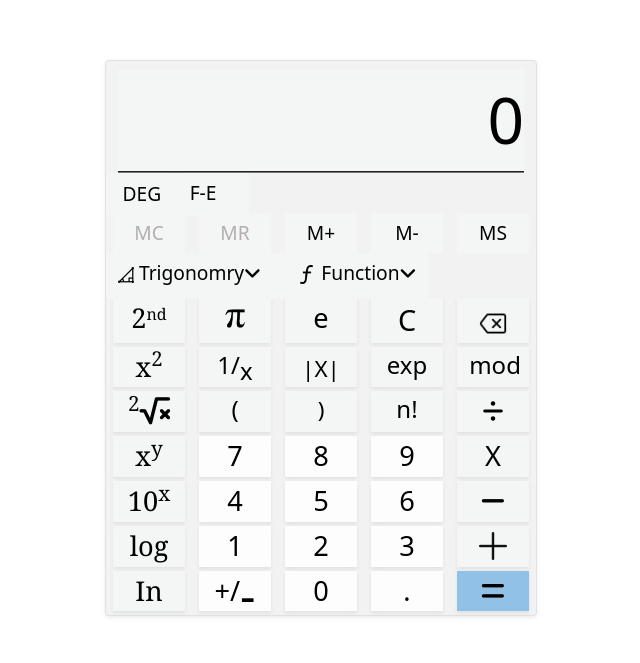
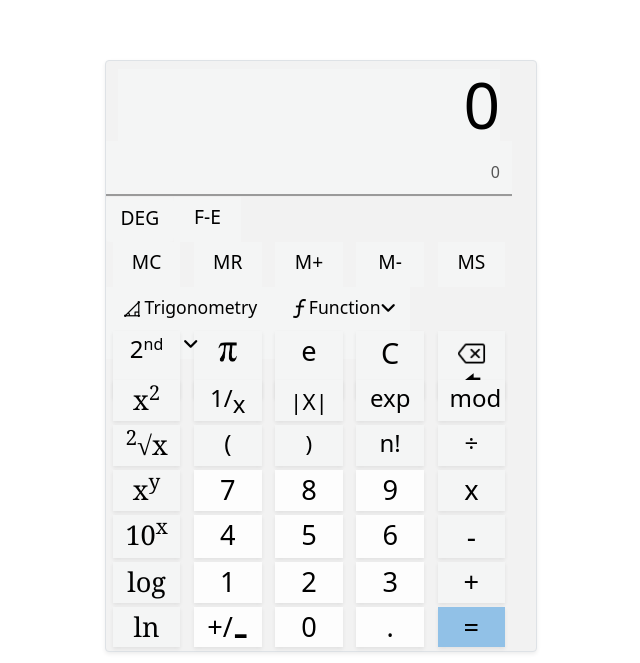
Before and after one commit to jigar28-Git/JavaScript-Practical, a plain HTML site: page index.html in a window 1280 px wide. Shown: the part 180-843 px from the top of the page, without its empty margins (319-959 px from the left). Before the commit the page ends 807 px from the top, so only its background shows below. Drawn offline with nearby package versions, Linux system fonts and the light colour scheme; files that its build step writes are made by us from their sources; files whose address does not match are found by name.

Commit message:
cals fineal

```diff
--- a/CSS/style.css
+++ b/CSS/style.css
@@ -15,7 +15,6 @@
 }
 .container {
   width: 27rem;
-  /* margin-right: 10px; */
 }
 .calculator {
   background-color: #f2f2f2;
@@ -41,10 +40,23 @@
   width: 1.7rem;
   height: 1.7rem;
 }
+/* For Input Bar */
 .input-bar {
-  height: 7rem;
+  height: 5rem;
+}
+.ans-input-bar{
+  height: 3.5rem;
 }
 input {
+  border-top-style: hidden;
+  border-right-style: hidden;
+  border-left-style: hidden;
+  border-bottom-style: hidden;
+  background-color: #f4f5f5;
+  outline: none;
+}
+.ans-input-bar
+{
   border-top-style: hidden;
   border-right-style: hidden;
   border-left-style: hidden;
@@ -52,14 +64,45 @@ input {
   background-color: #f4f5f5;
   outline: none;
 }
+/* For Input Bar */
+/* For Dropdown btn */
+.dropbtn {
+  border: none;
+  cursor: pointer;
+}
+.dropdown {
+  position: relative;
+  display: inline-block;
+}
+.dropdown-content {
+  display: none;
+  position: absolute;
+  background-color: #f9f9f9;
+  min-width: 120px;
+  z-index: 1;
+}
+.dropdown-content a {
+  color: black;
+  padding: 8px 8px;
+  text-decoration: none;
+  display: block;
+}
+.dropdown-content a:hover {background-color: #f1f1f1}
+
+.dropdown:hover .dropdown-content {
+  display: block;
+}
+.dropdown:hover .dropbtn {
+}
+/* Button Over */
 
 .row-2,
 col {
-  height: 2.5rem;
+  height: 2.8rem;
 }
 .row-3,
 col {
-  height: 2.5rem;
+  height: 2.8rem;
 }
 .row-4,
 col {
@@ -91,7 +134,8 @@ col {
   background-color: #3da5fa;
 }
 .row, button {
-    border: none;
-    outline: none;
-    background: none;
+  width: 100%;
+  border: none;
+  outline: none;
+  background: none;
 }
--- a/index.html
+++ b/index.html
@@ -32,176 +32,204 @@
 
 
     <div class="container-fluid">
-      <div class="container border calculator shadow-sm rounded">
+      <!-- Calculator Start -->
+      <div class="container border calculator shadow-sm rounded" id="calculator">
+        <!-- input start -->
         <div class="row row-1 d-flex">
           <div class="col-12 input-bar d-flex justify-content-end">
             <input type="text" style="font-size: 4rem;" class="w-100 mt-2 text-end" value="0" id="myInput" onkeypress="changefontsize()" onchange="changefontsize()" maxlength="23">
           </div>
         </div>
-
+        <!-- input End -->
+        <!-- ans input Start-->
+        <div class="row row-1 d-flex">
+          <div class="col-12 ans-input-bar d-flex justify-content-end">
+            <input type="text" style="font-size: 1rem;" class="w-100 mt-2 text-end" value="0" id="ansInput" onkeypress="changefontsize()" onchange="changefontsize()" maxlength="23" disabled>
+          </div>
+        </div>
+        <!-- ans input End-->
         <div class="row row-2 d-flex">
           <div class="col-2 functionscolor btn">
-            <button><span style="font-size: 1.2rem;">DEG</span></button>
+            <span style="font-size: 1.2rem;"> <button>DEG</button></span>
           </div>
           <div class="col-2 functionscolor">
-            <button><span style="font-size: 1.2rem;">F-E</span></button>
+            <span style="font-size: 1.2rem;"> <button>F-E</button></span>
           </div>
         </div>
 
         <div class="row row-3 d-flex justify-content-around text-center">
           <div class="col-2 functionscolor">
-            <button><span style="font-size: 1.2rem; color: rgb(179, 175, 175);">MC</span></button>
+            <span style="font-size: 1.2rem; color: rgb(179, 175, 175);"><button>MC</button></span>
           </div>
           <div class="col-2 functionscolor">
-            <button><span style="font-size: 1.2rem; color: rgb(179, 175, 175);">MR</span></button>
+            <span style="font-size: 1.2rem; color: rgb(179, 175, 175);"><button>MR</button></span>
           </div>
           <div class="col-2 functionscolor">
-            <button><span style="font-size: 1.2rem;">M+</span></button>
+            <span style="font-size: 1.2rem;"><button>M+</button></span>
           </div>
           <div class="col-2 functionscolor">
-            <button><span style="font-size: 1.2rem;">M-</span></button>
+            <span style="font-size: 1.2rem;"><button>M-</button></span>
           </div>
           <div class="col-2 functionscolor">
-            <button><span style="font-size: 1.2rem;">MS</span></button>
+            <span style="font-size: 1.2rem;"><button>MS</button></span>
           </div>
         </div>
-
+        <!-- Trigonometry &Function Start-->
         <div class="row row-4 d-flex">
           <div class="col-5 functionscolor">
-            <button><span style="font-size: 1.2rem;"><img src="img/trigonometry-icon-18-16.png" alt="Trigonomr"> Trigonomry<i class="fa-solid fa-angle-down"></i></span></button>
+
+            <div class="dropdown">
+              <button class="dropbtn"><span style="font-size: 1.1rem;"><img src="img/trigonometry-icon-18-16.png" alt="Trigonomr"> Trigonometry<i class="fa-solid fa-angle-down"></i></span></button>
+              <div class="dropdown-content text-center">
+                <div class="col"><button>Sin</button></div>
+                <div class="col"><button>Cos</button></div>
+                <div class="col"><button>Tan</button></div>
+                <div class="col"><button>Csc</button></div>
+                <div class="col"><button>Sec</button></div>
+                <div class="col"><button>Cot</button></div>
+              </div>
+            </div>
           </div>
           <div class="col-4 functionscolor">
-            <button><span style="font-size: 1.2rem;"><img src="img/formula.png" class="formula" alt="formula"> Function<i class="fa-solid fa-angle-down"></i></span></button>
+            <button><span style="font-size: 1.1rem;"><img src="img/formula.png" class="formula" alt="formula">Function<i class="fa-solid fa-angle-down"></i></span></button>
           </div>
         </div>
-
+        <!-- Trigonometry &Function Start-->
+        <!-- nd, pi, e, C, clear start -->
         <div class="row row-5 d-flex justify-content-around text-center">
           <div class="col-2 functionscolor shadow-sm">
-            <button><span style="font-size: 1.7rem; font-family: Cambria, Cochin, Georgia, Times, 'Times New Roman', serif;">2<sup style="font-size: 1rem;" >nd</sup> </span></button>
+            <button>2<sup style="font-size: 1rem;">nd</sup></button>
           </div>
           <div class="col-2 functionscolor shadow-sm">
-            <button><span style="font-size: 1.5rem;"><img src="img/Pi-symbol.svg.png" class="pi" alt="pi"></span></button>
+            <span style="font-size: 1.5rem;"><button><img src="img/Pi-symbol.svg.png" class="pi" alt="pi" /></button></span>
           </div>
           <div class="col-2 functionscolor shadow-sm">
-            <button><span style="font-size: 1.7rem;">e</span></button>
+            <span style="font-size: 1.7rem;"><button>e</button></span>
           </div>
           <div class="col-2 functionscolor shadow-sm">
-            <button><span style="font-size: 1.8rem;">C</span></button>
+            <span style="font-size: 1.8rem;"><button>C</button></span>
           </div>
           <div class="col-2 functionscolor shadow-sm">
-            <button><span style="font-size: 1.2rem;"><img src="img/backspace.png" class="delete" alt=""></span></button>
+            <span style="font-size: 1.2rem;"><button><img src="img/backspace.png" id="clear" class="delete" alt="">🡄</button></span>
           </div>
         </div>
-
+        <!-- nd, pi, e, C, clear End -->
+        <!-- x2, 1/x, |x|, exp, mod Start -->
         <div class="row row-6 my-1 d-flex justify-content-around text-center">
           <div class="col-2 functionscolor shadow-sm">
-            <button><span style="font-size: 1.7rem; font-family: Cambria, Cochin, Georgia, Times, 'Times New Roman', serif;">x<sup>2</sup> </span></button>
+            <span style="font-size: 1.7rem; font-family: Cambria, Cochin, Georgia, Times, 'Times New Roman', serif;"><button>x<sup>2</sup></button></span>
           </div>
           <div class="col-2 functionscolor shadow-sm">
-            <button><span style="font-size: 1.5rem;">1/<sub style="font-size: 1.5rem;">x</sub></span></button>
+            <span style="font-size: 1.5rem;"><button>1/<sub style="font-size: 1.5rem;">x</sub></button></span>
           </div>
           <div class="col-2 functionscolor shadow-sm">
-            <button><div class="x"><span class="" style="font-size: 1.4rem;">|X|</span></div></button>
+            <div class="x"><span class="" style="font-size: 1.4rem;"><button>|X|</button></span></div>
           </div>
           <div class="col-2 functionscolor shadow-sm">
-            <button><span style="font-size: 1.5rem;">exp</span></button>
+            <span style="font-size: 1.5rem;"><button>exp</button></span>
           </div>
           <div class="col-2 functionscolor shadow-sm">
-            <button><span style="font-size: 1.5rem;">mod</span></button>
+            <span style="font-size: 1.5rem;"><button>mod</button></span>
           </div>
         </div>
-
+        <!-- x2, 1/x, |x|, exp, mod End -->
+        <!-- 2√x, (, ), n!, ÷ Start -->
         <div class="row row-7 my-1 d-flex justify-content-around text-center">
           <div class="col-2 functionscolor shadow-sm">
-            <button><span style="font-size: 1.7rem; font-family: Cambria, Cochin, Georgia, Times, 'Times New Roman', serif;"><sup style="font-size: 1.3rem;">2</sup><i class="fa-solid fa-square-root-variable square-root"></i></span></button>
+            <span style="font-size: 1.7rem; font-family: Cambria, Cochin, Georgia, Times, 'Times New Roman', serif;"><button><sup style="font-size: 1.3rem;">2</sup>√x</button></span>
           </div>
           <div class="col-2 functionscolor shadow-sm">
-            <button><span style="font-size: 1.5rem;">(</sub></span></button>
+            <span style="font-size: 1.5rem;"><button>(</button></sub></span>
           </div>
           <div class="col-2 functionscolor shadow-sm">
-            <button><span class="" style="font-size: 1.4rem;">)</span></button>
+            <span class="" style="font-size: 1.4rem;"><button>)</button></span>
           </div>
           <div class="col-2 functionscolor shadow-sm">
-            <button><span style="font-size: 1.5rem;">n!</span></button>
+            <span style="font-size: 1.5rem;"><button>n!</button></span>
           </div>
           <div class="col-2 functionscolor shadow-sm">
-            <button><span style="font-size: 1.5rem;"><i class="fa-solid fa-divide mt-2"></i></span></button>
+           <span style="font-size: 1.5rem;"><button>÷</button></span>
           </div>
         </div>
-
+        <!-- 2√x, (, ), n!, ÷ End -->
+        <!-- xy, 7, 8, 9, * Start -->
         <div class="row row-8 my-1 d-flex justify-content-around text-center">
           <div class="col-2 functionscolor shadow-sm">
             <button><span style="font-size: 1.7rem; font-family: Cambria, Cochin, Georgia, Times, 'Times New Roman', serif;">x<sup style="font-size: 1.3rem;">y</sup></span></button>
           </div>
           <div class="col-2 numberscolor shadow-sm">
-            <button><span style="font-size: 1.7rem;">7</sub></span></button>
+            <span style="font-size: 1.7rem;"><button>7</button></span>
           </div>
           <div class="col-2 numberscolor shadow-sm">
-            <button><span class="" style="font-size: 1.7rem;">8</span></button>
+           <span class="" style="font-size: 1.7rem;"><button>8</button></span>
           </div>
           <div class="col-2 numberscolor shadow-sm">
-            <button><span style="font-size: 1.7rem;">9</span></button>
+            <span style="font-size: 1.7rem;"><button>9</button></span>
           </div>
           <div class="col-2 functionscolor shadow-sm">
-            <button><span style="font-size: 1.7rem;">X</span></button>
+            <span style="font-size: 1.7rem;"><button>x</button></span>
           </div>
         </div>
-
+        <!-- xy, 7, 8, 9, * End -->
+        <!-- 10x, 4, 5, 6, - Start -->
         <div class="row row-9 my-1 d-flex justify-content-around text-center">
           <div class="col-2 functionscolor shadow-sm">
             <button><span style="font-size: 1.7rem; font-family: Cambria, Cochin, Georgia, Times, 'Times New Roman', serif;">10<sup style="font-size: 1.3rem;">x</sup></span></button>
           </div>
           <div class="col-2 numberscolor shadow-sm">
-            <button><span style="font-size: 1.7rem;">4</sub></span></button>
+            <span style="font-size: 1.7rem;"><button>4</button></span>
           </div>
           <div class="col-2 numberscolor shadow-sm">
-            <button><span class="" style="font-size: 1.7rem;">5</span></button>
+            <span class="" style="font-size: 1.7rem;"><button>5</button></span>
           </div>
           <div class="col-2 numberscolor shadow-sm">
-            <button><span style="font-size: 1.7rem;">6</span></button>
+            <span style="font-size: 1.7rem;"><button>6</button></span>
           </div>
           <div class="col-2 functionscolor shadow-sm">
-            <button><span style="font-size: 1.7rem;"><i class="fa-solid fa-minus"></i></span></button>
+            <span style="font-size: 1.8rem; width: 100px;"><button>-</button></span>
           </div>
         </div>
-
+        <!-- xy, 7, 8, 9, * End -->
+        <!-- log, 1, 2, 3, + Start -->
         <div class="row row-10 my-1 d-flex justify-content-around text-center">
           <div class="col-2 functionscolor shadow-sm">
-            <button><span style="font-size: 1.7rem; font-family: Cambria, Cochin, Georgia, Times, 'Times New Roman', serif;">log</span></button>
+            <span style="font-size: 1.7rem; font-family: Cambria, Cochin, Georgia, Times, 'Times New Roman', serif;"><button>log</button></span>
           </div>
           <div class="col-2 numberscolor shadow-sm">
-            <button><span style="font-size: 1.7rem;">1</span></button>
+            <span style="font-size: 1.7rem;"><button>1</button></span>
           </div>
           <div class="col-2 numberscolor shadow-sm">
-            <button><span class="" style="font-size: 1.7rem;">2</span></button>
+            <span class="" style="font-size: 1.7rem;"><button>2</button></span>
           </div>
           <div class="col-2 numberscolor shadow-sm">
-            <button><span style="font-size: 1.7rem;">3</span></button>
+            <span style="font-size: 1.7rem;"><button>3</button></span>
           </div>
           <div class="col-2 functionscolor shadow-sm">
-            <button><span style="font-size: 1.7rem;"><img src="img/plus.png" class="plus" alt="Plus+"></span></button>
+            <span style="font-size: 1.7rem;"><button>+</button></span>
           </div>
         </div>
-
+        <!-- xy, 7, 8, 9, * End -->
+        <!-- ln, +/-, 0, ., = Start -->
         <div class="row row-11 my-1 d-flex justify-content-around text-center">
           <div class="col-2 functionscolor shadow-sm">
-            <button><span style="font-size: 1.7rem; font-family: Cambria, Cochin, Georgia, Times, 'Times New Roman', serif;">In</span></button>
+            <span style="font-size: 1.7rem; font-family: Cambria, Cochin, Georgia, Times, 'Times New Roman', serif;"><button>ln</button></span>
           </div>
           <div class="col-2 numberscolor shadow-sm">
-            <button><span style="font-size: 1.7rem;">+/<sub style="font-size: 3rem;">-</sub></span></button>
+            <span style="font-size: 1.7rem;"><button>+/<sub style="font-size: 3rem;">-</sub></button></span>
           </div>
           <div class="col-2 numberscolor shadow-sm">
-            <button><span class="" style="font-size: 1.7rem;">0</span></button>
+            <span class="" style="font-size: 1.7rem;"><button>0</button></span>
           </div>
           <div class="col-2 numberscolor shadow-sm">
-            <button><span style="font-size: 1.7rem;">.</span></button>
+            <span style="font-size: 1.7rem;"><button>.</button></span>
           </div>
           <div class="col-2 row11col-b shadow-sm">
-            <button><span style="font-size: 1.7rem;"><i class="fa-solid fa-equals"></i></span></button>
+            <span style="font-size: 1.7rem;"><button>=</button></span>
           </div>
         </div>
-
+        <!-- ln, +/-, 0, ., = End -->
       </div>
+      <!-- Calculator End -->
     </div>
 
 
```
Also changed, not shown: script.js (+40 -0 lines).
